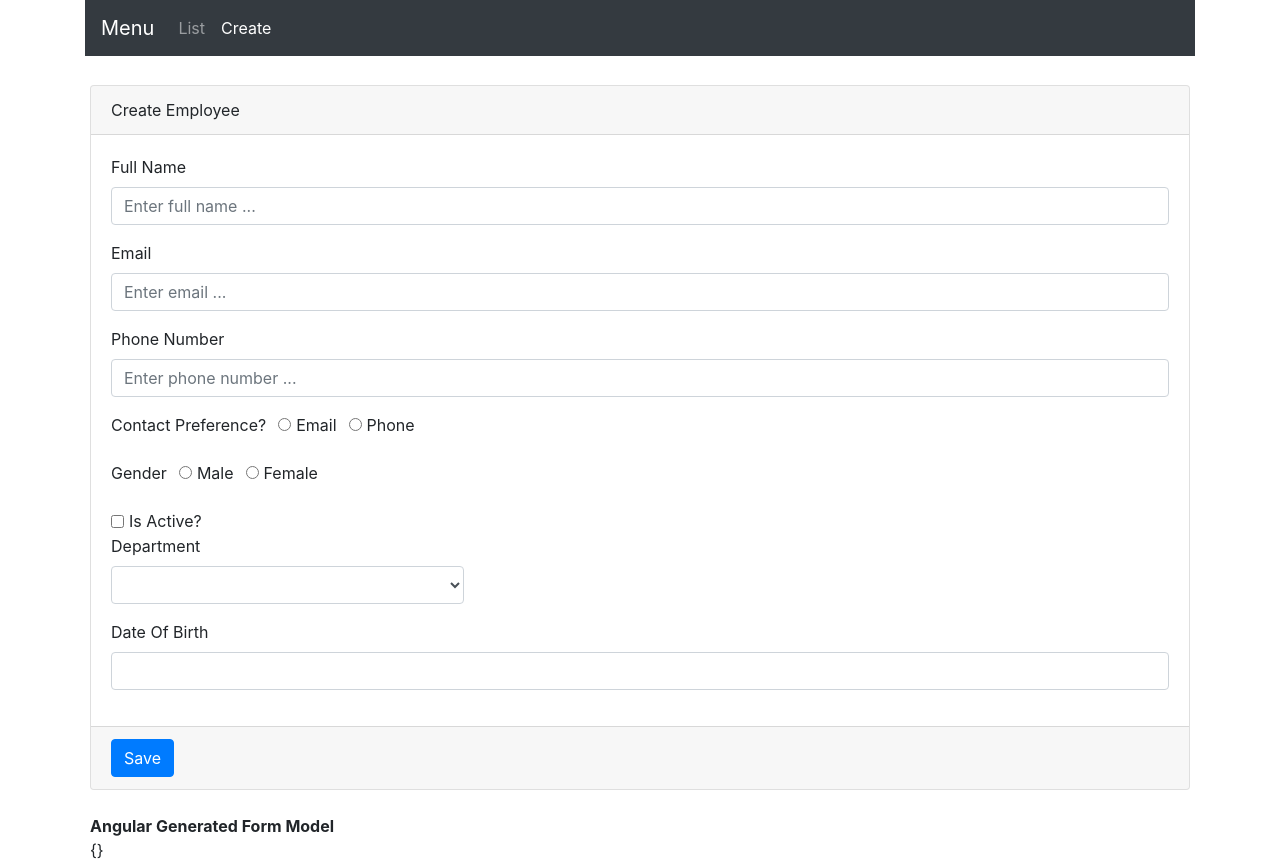
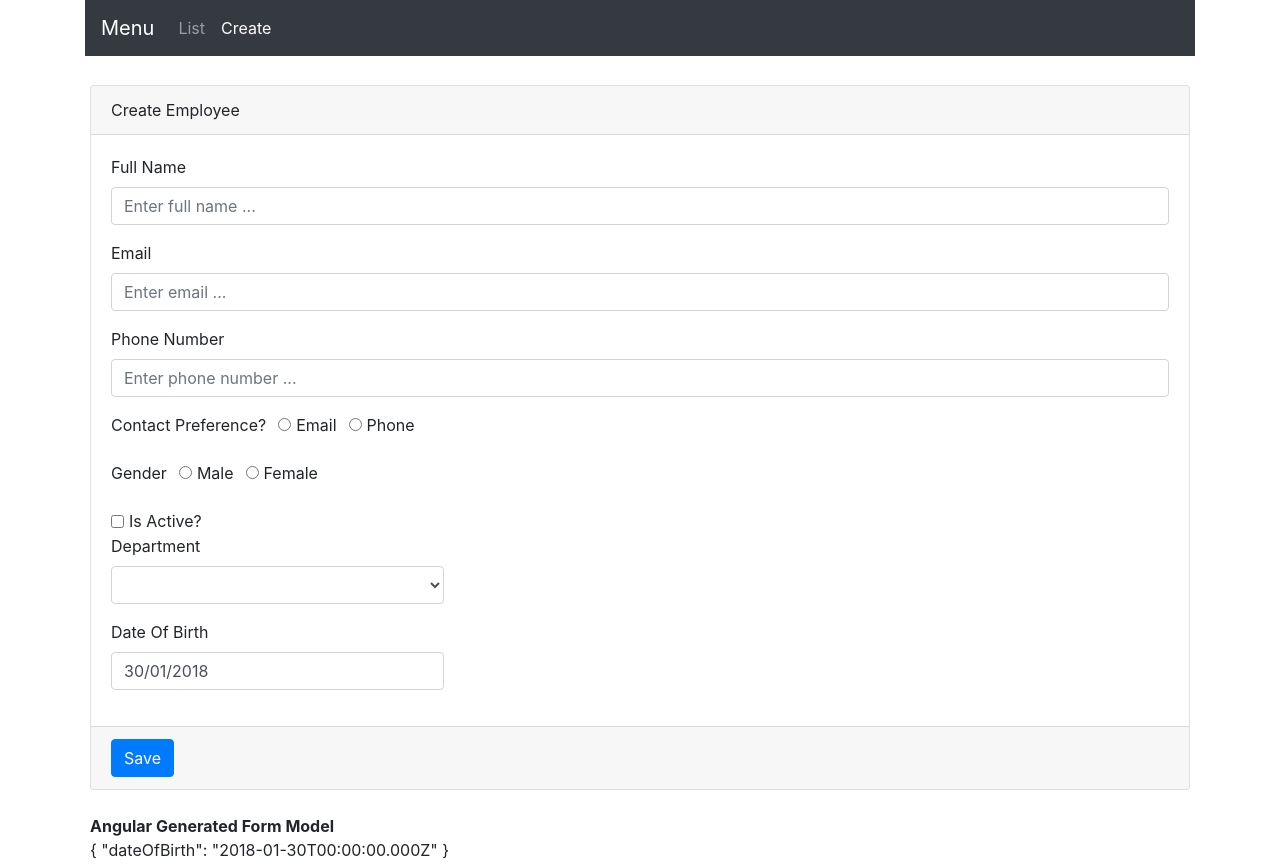
Before and after one commit to bartvanhoey/Angular5Tutorial, an Angular app: page /create in a window 1280 px wide. Built offline with nearby package versions, Linux system fonts and the light colour scheme.

Commit message:
end part 12

```diff
--- a/src/app/employees/create-employee.component.html
+++ b/src/app/employees/create-employee.component.html
@@ -55,17 +55,22 @@
         </div>
 
       <!-- Department -->
-      <div class="form-group">
+      <div class="row">
+        <div class="form-group col-md-4">
           <label for="department">Department</label>
-        <select id="department" name="department" [(ngModel)]="department" class="form-control col-md-4">
+          <select id="department" name="department" [(ngModel)]="department" class="form-control">
             <option *ngFor="let department of departments" [value]="department.id">{{department.name}}</option>
           </select>
         </div>
+      </div>
 
       <!-- Date Of Birth -->
-      <div class="form-group">
+      <div class="row">
+        <div class="form-group col-md-4">
           <label for="dateOfBirth">Date Of Birth</label>
-        <input [(ngModel)]="dateOfBirth" type="text" bsDatepicker name="dateOfBirth" id="dateOfBirth" class="form-control">
+          <input [(ngModel)]="dateOfBirth" type="text" bsDatepicker [bsConfig]="datePickerConfig" placement="right" name="dateOfBirth" id="dateOfBirth"
+            class="form-control">
+        </div>
       </div>
     </div>
     <div class="card-footer text-muted">
--- a/src/app/employees/create-employee.component.ts
+++ b/src/app/employees/create-employee.component.ts
@@ -1,6 +1,7 @@
 import { Department } from './../models/department.model';
 import { Component, OnInit } from '@angular/core';
 import { NgForm } from '@angular/forms';
+import { BsDatepickerConfig } from 'ngx-bootstrap/datepicker';
 
 
 @Component({
@@ -9,6 +10,8 @@ import { NgForm } from '@angular/forms';
   styleUrls: ['./create-employee.component.css']
 })
 export class CreateEmployeeComponent implements OnInit {
+  dateOfBirth: Date = new Date(2018, 0, 30);
+  datePickerConfig: Partial<BsDatepickerConfig>;
   departments: Department[] = [
     { id: 1, name: 'Helpdesk' },
     { id: 2, name: 'HR' },
@@ -17,7 +20,15 @@ export class CreateEmployeeComponent implements OnInit {
     { id: 5, name: 'Administration' }
   ];
 
-  constructor() { }
+  constructor() {
+    this.datePickerConfig = Object.assign({}, {
+      containerClass: 'theme-dark-blue',
+      showWeekNumbers: false,
+      minDate: new Date(2018, 0, 1),
+      maxDate: new Date(2018, 11, 31),
+      dateInputFormat: 'DD/MM/YYYY',
+    });
+  }
 
   ngOnInit() {
   }
```
Lines whose indentation alone changed are shown as unchanged.
